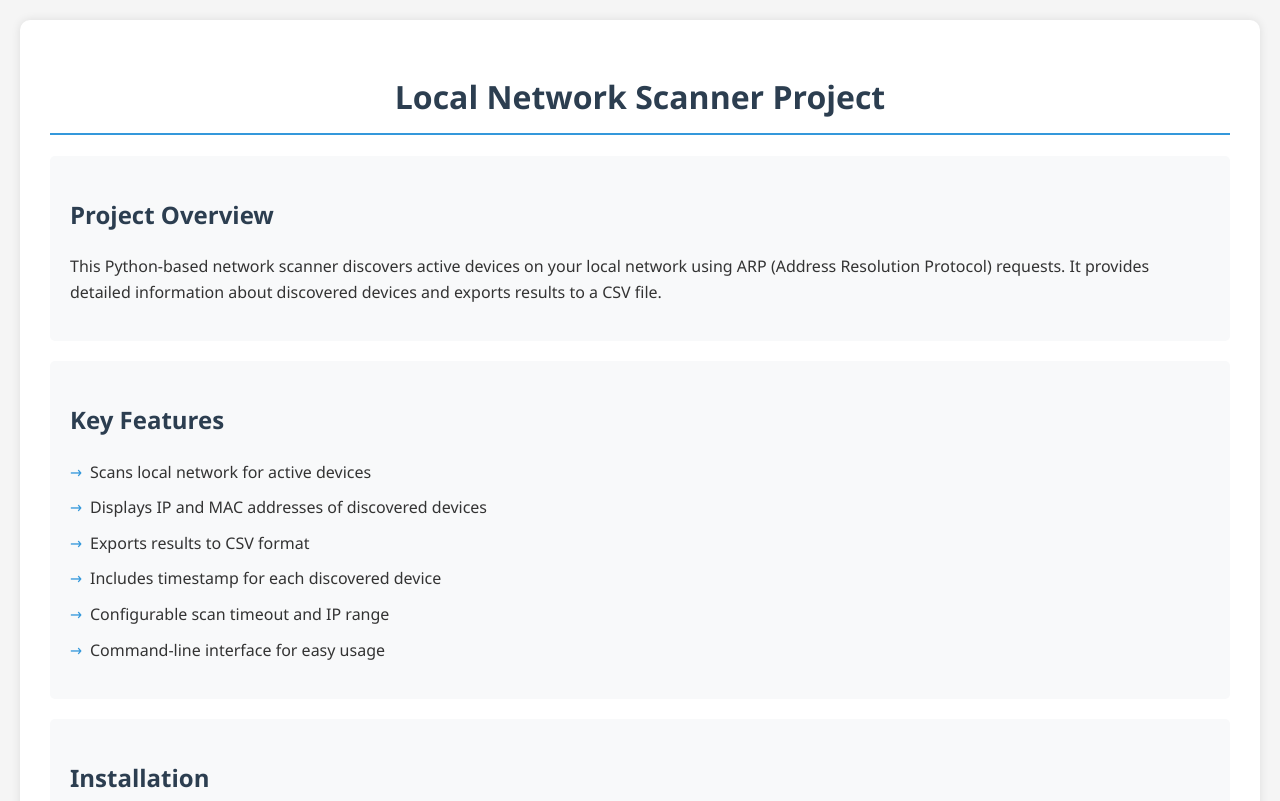
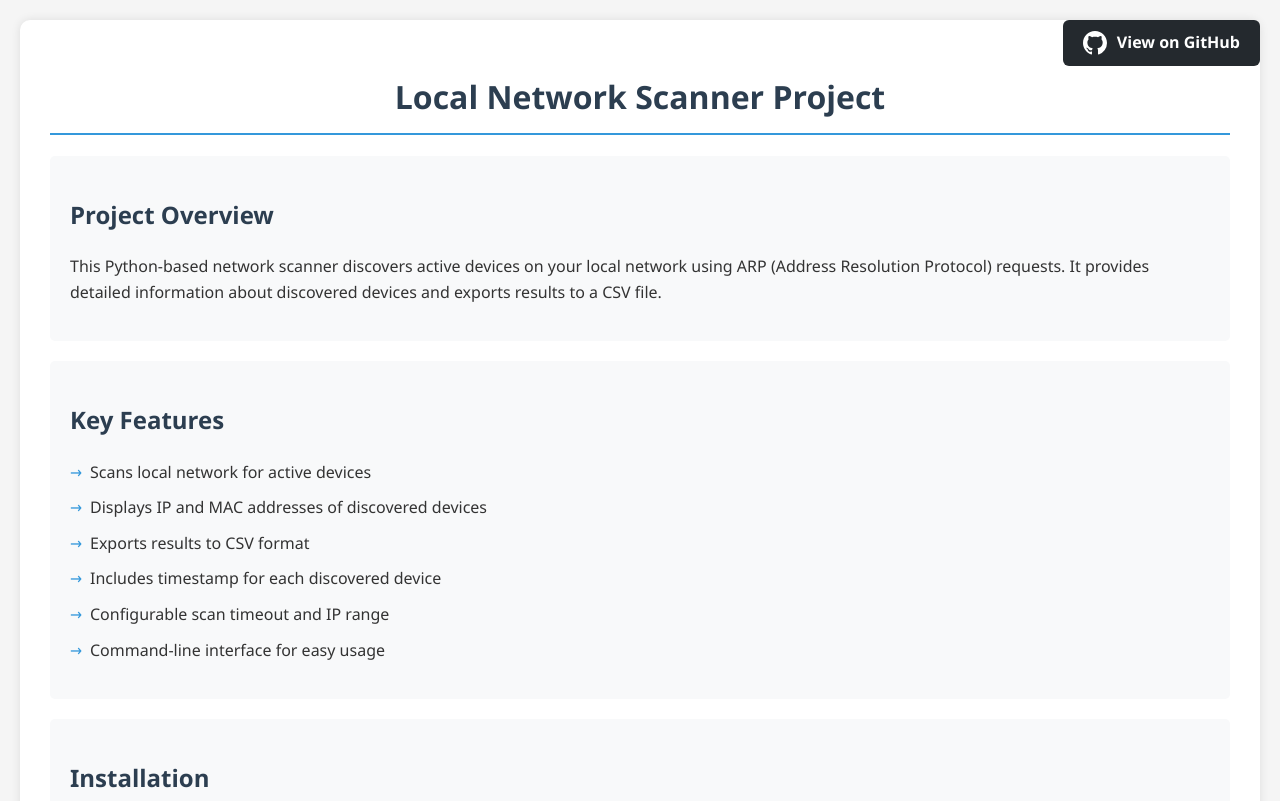
Before and after one commit to Manasranjan1/LAN_Scanner, a plain HTML site: page index.html in a window 1280 px wide. Shown: the top 801 px of the page. Drawn offline with Linux system fonts and the light colour scheme.

Commit message:
Update index.html

```diff
--- a/index.html
+++ b/index.html
@@ -92,9 +92,52 @@
             border-radius: 5px;
             margin: 10px 0;
         }
+
+        .github-button {
+            display: inline-flex;
+            align-items: center;
+            background-color: #24292e;
+            color: white;
+            padding: 10px 20px;
+            border-radius: 6px;
+            text-decoration: none;
+            font-weight: bold;
+            transition: background-color 0.3s;
+            position: fixed;
+            top: 20px;
+            right: 20px;
+        }
+
+        .github-button:hover {
+            background-color: #2c3e50;
+        }
+
+        .github-button svg {
+            margin-right: 10px;
+            fill: white;
+            width: 24px;
+            height: 24px;
+        }
+
+        @media (max-width: 768px) {
+            .github-button {
+                position: static;
+                margin: 20px auto;
+                display: flex;
+                justify-content: center;
+                max-width: 200px;
+            }
+        }
     </style>
 </head>
 <body>
+    <a href="https://github.com/yourusername/network-scanner" class="github-button" target="_blank">
+        <svg height="32" viewBox="0 0 16 16" width="32">
+            <path fill-rule="evenodd" d="M8 0C3.58 0 0 3.58 0 8c0 3.54 2.29 6.53 5.47 7.59.4.07.55-.17.55-.38 0-.19-.01-.82-.01-1.49-2.01.37-2.53-.49-2.69-.94-.09-.23-.48-.94-.82-1.13-.28-.15-.68-.52-.01-.53.63-.01 1.08.58 1.23.82.72 1.21 1.87.87 2.33.66.07-.52.28-.87.51-1.07-1.78-.2-3.64-.89-3.64-3.95 0-.87.31-1.59.82-2.15-.08-.2-.36-1.02.08-2.12 0 0 .67-.21 2.2.82.64-.18 1.32-.27 2-.27.68 0 1.36.09 2 .27 1.53-1.04 2.2-.82 2.2-.82.44 1.1.16 1.92.08 2.12.51.56.82 1.27.82 2.15 0 3.07-1.87 3.75-3.65 3.95.29.25.54.73.54 1.48 0 1.07-.01 1.93-.01 2.2 0 .21.15.46.55.38A8.013 8.013 0 0016 8c0-4.42-3.58-8-8-8z"></path>
+        </svg>
+        View on GitHub
+    </a>
+
     <div class="container">
         <h1>Local Network Scanner Project</h1>
 
```
